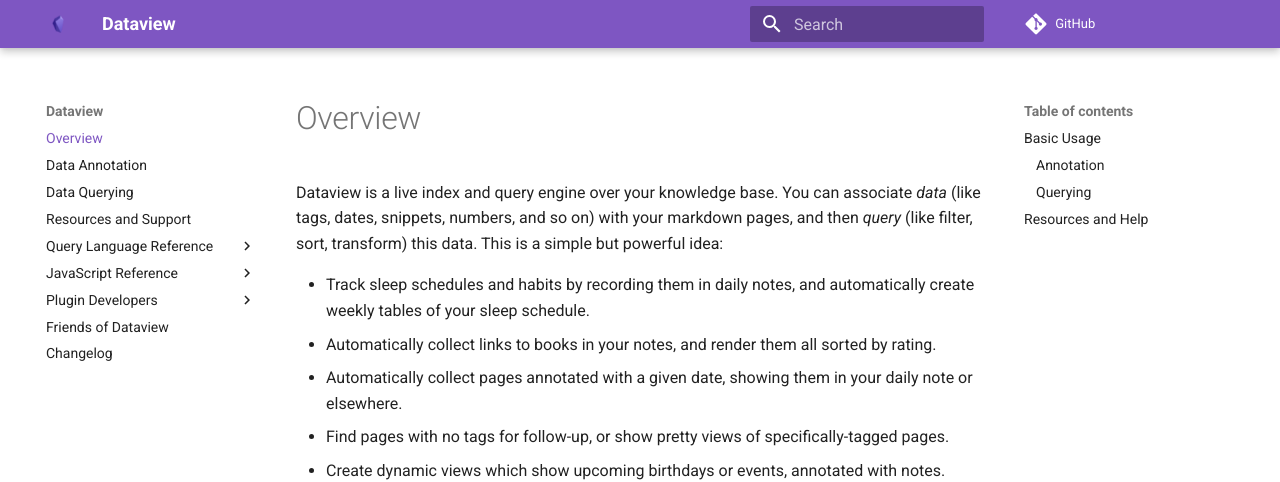
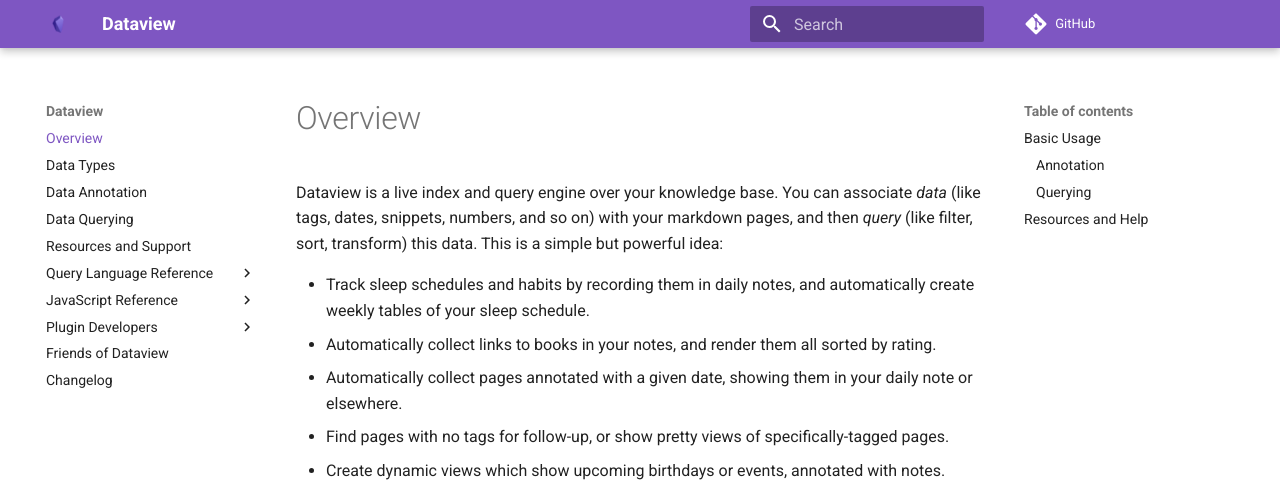
Before and after one commit to blacksmithgu/obsidian-dataview, an MkDocs documentation site: the page built from docs/docs/index.md, in a window 1280 px wide. Shown: the top 482 px of the page. Built offline with MkDocs 1.6.1 and Material for MkDocs 9.7.7, drawn with Linux system fonts in a browser that asks for light colours; comment, search, counter and statistics services are not loaded.

Commit message:
feat: add types page to navbar

```diff
--- a/docs/mkdocs.yml
+++ b/docs/mkdocs.yml
@@ -17,6 +17,7 @@ theme:
   custom_dir: overrides
 nav:
   - Overview: 'index.md'
+  - Data Types: 'data-types.md'
   - Data Annotation: 'data-annotation.md'
   - Data Querying: 'data-queries.md'
   - Resources and Support: 'resources-and-support.md'
```
